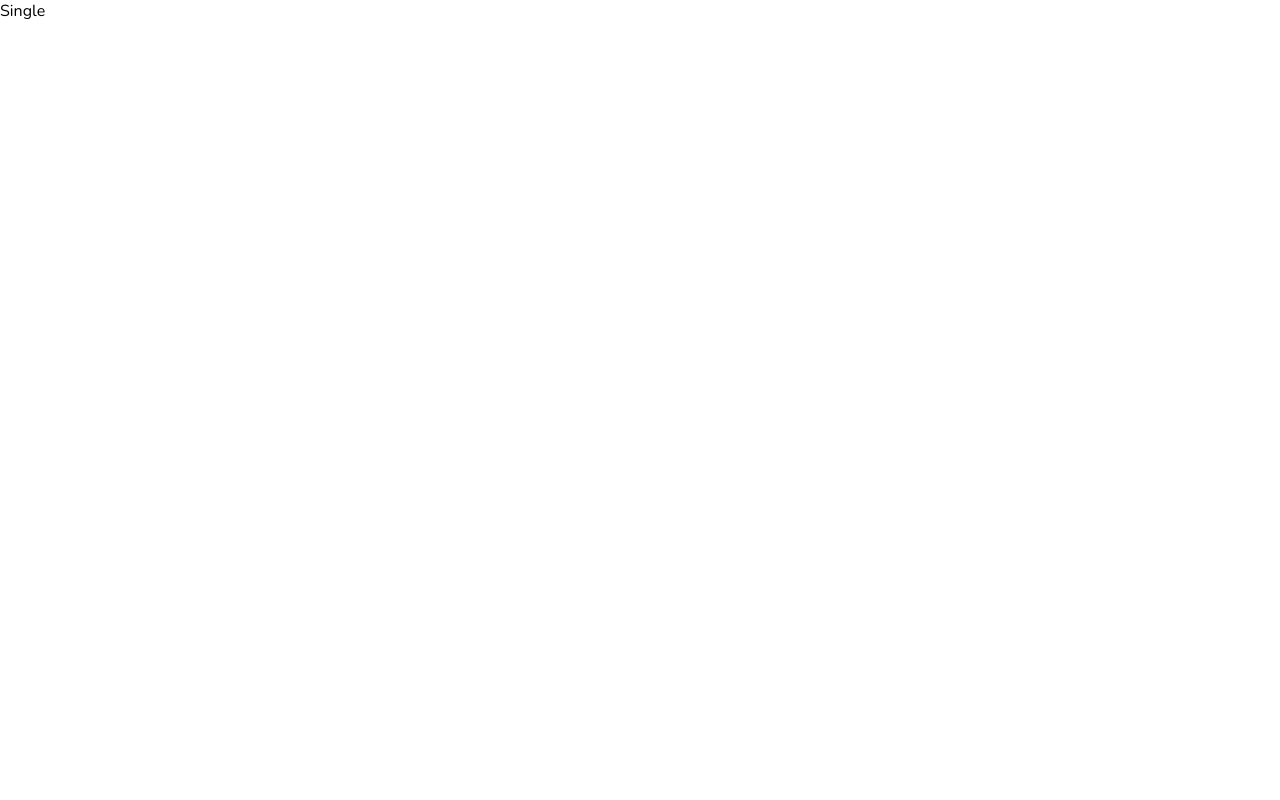
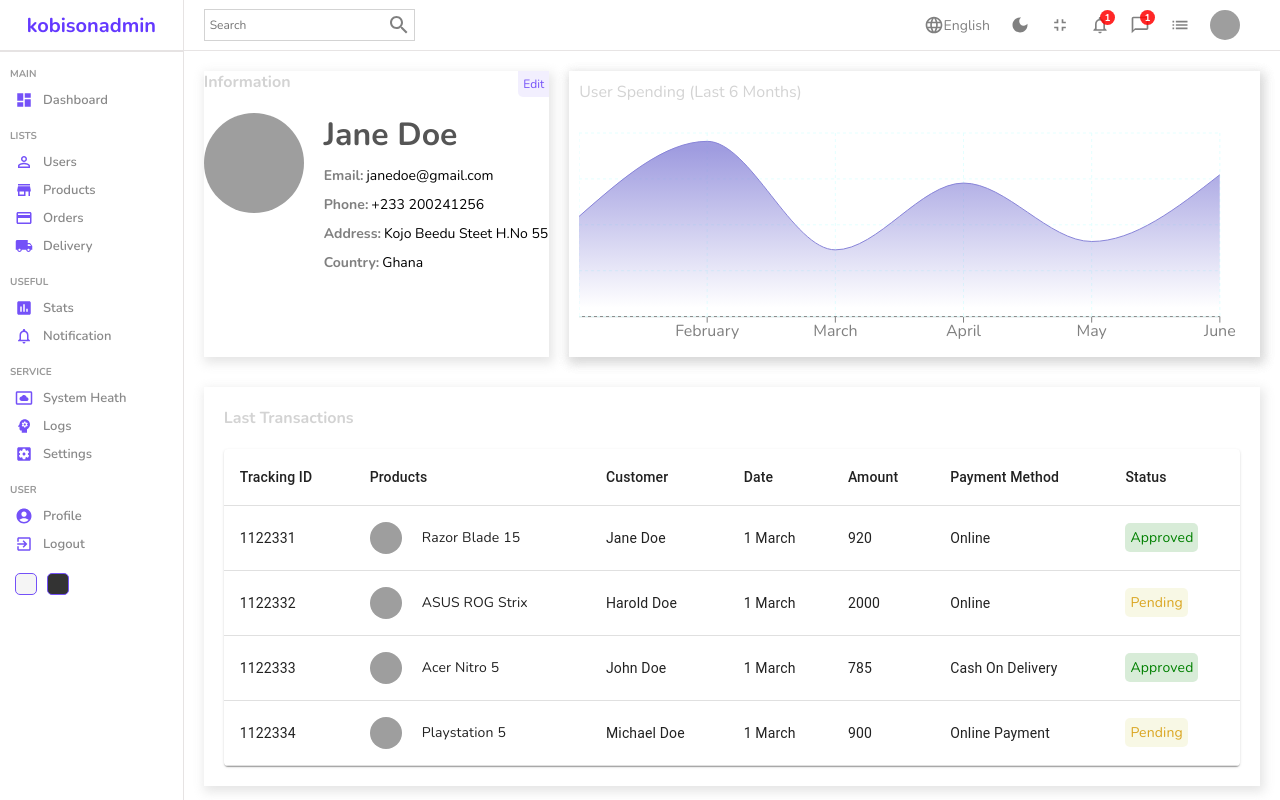
Before and after one commit to ckhobhey104/dummyadmin, a React (Create React App) app: page /users/1 in a window 1280 px wide. Built offline with nearby package versions, Linux system fonts and the light colour scheme; grey boxes are pictures that could not be loaded.

Commit message:
updated codes

```diff
--- a/src/components/chart/Chart.jsx
+++ b/src/components/chart/Chart.jsx
@@ -9,11 +9,11 @@ import {
   ResponsiveContainer,
 } from "recharts";
 
-const Chart = () => {
+const Chart = ({ aspect, title }) => {
   return (
     <div className="chart">
-      <div className="title">Last 6 Months(Revenue)</div>
-      <ResponsiveContainer width="100%" aspect={2 / 1}>
+      <div className="title">{title}</div>
+      <ResponsiveContainer width="100%" aspect={aspect}>
         <AreaChart
           width={730}
           height={250}
--- a/src/pages/home/Home.jsx
+++ b/src/pages/home/Home.jsx
@@ -20,7 +20,7 @@ const Home = () => {
         </div>
         <div className="charts">
           <Featured />
-          <Chart />
+          <Chart aspect={2 / 1} title="Last 6 Months(Revenue)" />
         </div>
         <div className="listContainer">
           <div className="listTitle">Latest Transactions</div>
--- a/src/pages/new/New.jsx
+++ b/src/pages/new/New.jsx
@@ -1,7 +1,67 @@
-import React from "react";
+import "./new.scss";
+import Sidebar from "../../components/sidebar/Sidebar";
+import Navbar from "./../../components/navbar/Navbar";
+import DriveFolderUploadOutlinedIcon from "@mui/icons-material/DriveFolderUploadOutlined";
 
 const New = () => {
-  return <div>New</div>;
+  return (
+    <div className="new">
+      <Sidebar />
+      <div className="newContainer">
+        <Navbar />
+        <div className="top">
+          <h1>Add New User</h1>
+        </div>
+        <div className="bottom">
+          <div className="left">
+            <img
+              src="https://icon-library.com/images/no-image-icon/no-image-icon-0.jpg"
+              alt=""
+            />
+          </div>
+          <div className="right">
+            <form>
+              <div className="formInput">
+                <label htmlFor="file">
+                  Image: <DriveFolderUploadOutlinedIcon className="icon" />
+                </label>
+                <input type="file" id="file" style={{ display: "none" }} />
+              </div>
+              <div className="formInput">
+                <label>Username</label>
+                <input type="text" placeholder="john_doe" />
+              </div>
+              <div className="formInput">
+                <label>Name and surname</label>
+                <input type="text" placeholder="John Doe" />
+              </div>
+              <div className="formInput">
+                <label>Email</label>
+                <input type="email" placeholder="john_doe@gmail.com" />
+              </div>
+              <div className="formInput">
+                <label>Phone</label>
+                <input type="text" placeholder="+233 1134568752" />
+              </div>
+              <div className="formInput">
+                <label>Password</label>
+                <input type="passoword" />
+              </div>
+              <div className="formInput">
+                <label>Address</label>
+                <input type="text" placeholder="Kojo Beedu Street HNo5" />
+              </div>
+              <div className="formInput">
+                <label>Country</label>
+                <input type="text" placeholder="Ghana" />
+              </div>
+              <button>Send</button>
+            </form>
+          </div>
+        </div>
+      </div>
+    </div>
+  );
 };
 
 export default New;
--- a/src/pages/new/new.scss
+++ b/src/pages/new/new.scss
@@ -0,0 +1,77 @@
+.new{
+    display: flex;
+    width: 100%;
+
+    .newContainer{
+        flex:6;
+
+        .top,.bottom{
+            box-shadow: 2px 4px 10px 2px rgba(201,201,201,0.47);
+            -webkit-box-shadow: 2px 4px 10px 2px rgba(201,201,201,0.47);
+            -moz-box-shadow: 2px 4px 10px 2px rgba(201,201,201,0.47);
+            padding: 10px;
+            margin: 20px;
+            display: flex;
+
+            h1{
+                color: lightgray;
+                font-size: 20px;
+            }
+
+            .left{
+                flex:1;
+                text-align: center;
+
+                img{
+                    width: 100px;
+                    height: 100px;
+                    border-radius: 50%;
+                    object-fit: cover;
+                }
+            }
+
+            .right{
+                flex:2;
+
+                form{
+                    display: flex;
+                    flex-wrap: wrap;
+                    gap: 30px;
+                    justify-content: space-around;
+
+                    .formInput{
+                        width: 40%;
+
+                        label{
+                            display: flex;
+                            align-items: center;
+                            gap: 10px;
+
+                            .icon{
+                                cursor: pointer;
+                            }
+                        }
+
+                        input{
+                            width: 100%;
+                            padding: 5px;
+                            border: none;
+                            border-bottom: 1px solid gray;
+                        }
+                    }
+
+                    button{
+                        width: 150px;
+                        padding: 10px;
+                        border: none;
+                        background-color: teal;
+                        color: white;
+                        font-weight: bold;
+                        cursor: pointer;
+                        margin-top: 10px;
+                    }
+                }
+            }
+        }
+    }
+}
--- a/src/pages/single/Single.jsx
+++ b/src/pages/single/Single.jsx
@@ -1,7 +1,57 @@
-import React from "react";
+import "./single.scss";
+import Sidebar from "./../../components/sidebar/Sidebar";
+import Navbar from "./../../components/navbar/Navbar";
+import Chart from "./../../components/chart/Chart";
+import List from "../../components/table/Table";
 
 const Single = () => {
-  return <div>Single</div>;
+  return (
+    <div className="single">
+      <Sidebar />
+      <div className="singleContainer">
+        <Navbar />
+        <div className="top">
+          <div className="left">
+            <div className="editButton">Edit</div>
+            <h1 className="title">Information</h1>
+            <div className="item">
+              <img
+                src="https://images.pexels.com/photos/1193942/pexels-photo-1193942.jpeg?auto=compress&cs=tinysrgb&w=600"
+                alt="nice lady"
+                className="itemImg"
+              />
+              <div className="details">
+                <h1 className="itemTitle">Jane Doe</h1>
+                <div className="detailItem">
+                  <span className="itemKey">Email:</span>
+                  <span className="itemValue">janedoe@gmail.com</span>
+                </div>
+                <div className="detailItem">
+                  <span className="itemKey">Phone:</span>
+                  <span className="itemValue">+233 200241256</span>
+                </div>
+                <div className="detailItem">
+                  <span className="itemKey">Address:</span>
+                  <span className="itemValue">Kojo Beedu Steet H.No 55</span>
+                </div>
+                <div className="detailItem">
+                  <span className="itemKey">Country:</span>
+                  <span className="itemValue">Ghana</span>
+                </div>
+              </div>
+            </div>
+          </div>
+          <div className="right">
+            <Chart aspect={3 / 1} title="User Spending (Last 6 Months)" />
+          </div>
+        </div>
+        <div className="bottom">
+          <h1 className="title">Last Transactions</h1>
+          <List />
+        </div>
+      </div>
+    </div>
+  );
 };
 
 export default Single;
--- a/src/pages/single/single.scss
+++ b/src/pages/single/single.scss
@@ -0,0 +1,84 @@
+.single{
+    display:flex;
+    width: 100%;
+
+    .singleContainer{
+        flex:6;
+
+        .top{
+            padding: 20px;
+            display: flex;
+            gap:20px;
+
+            .left{
+                flex:1;
+                box-shadow: 2px 4px 10px 2px rgba(201,201,201,0.47);
+                -webkit-box-shadow: 2px 4px 10px 2px rgba(201,201,201,0.47);
+                -moz-box-shadow: 2px 4px 10px 2px rgba(201,201,201,0.47);
+                position: relative;
+
+                .editButton{
+                    position: absolute;
+                    top:0;
+                    right:0;
+                    padding:5px;
+                    font-size: 12px;
+                    color:#7451f8;
+                    background-color: #7551f818;
+                    cursor: pointer;
+                    border-radius: 0px 0px 0px 5px;
+                }
+
+                .item{
+                    display: flex;
+                    gap: 20px;
+
+                    .itemImg{
+                        width: 100px;
+                        height: 100px;
+                        border-radius: 50%;
+                        object-fit: cover;
+                    }
+
+                    .itemTitle{
+                        margin-bottom: 10px;
+                        color: #555;
+                    }
+
+                    .detailItem{
+                        margin-bottom: 10px;
+                        font-size: 14px;
+
+                        .itemKey{
+                            font-weight: bold;
+                            color: gray;
+                            margin-right: 3px;
+                        }
+                        .itemValue{
+                            font-weight: 300;
+
+                        }
+                    }
+                }
+            }
+            .right{
+                flex:2;
+                box-shadow: 2px 4px 10px 2px rgba(201,201,201,0.47);
+                -webkit-box-shadow: 2px 4px 10px 2px rgba(201,201,201,0.47);
+                -moz-box-shadow: 2px 4px 10px 2px rgba(201,201,201,0.47);
+            }
+        }
+        .bottom{
+            box-shadow: 2px 4px 10px 2px rgba(201,201,201,0.47);
+                -webkit-box-shadow: 2px 4px 10px 2px rgba(201,201,201,0.47);
+                -moz-box-shadow: 2px 4px 10px 2px rgba(201,201,201,0.47);
+                padding: 20px;
+                margin: 10px 20px;
+        }
+        .title{
+            font-size: 16px;
+            color: lightgray;
+            margin-bottom: 20px;
+        }
+    }
+}
```
Also changed, not shown: src/formSource.js (added).
